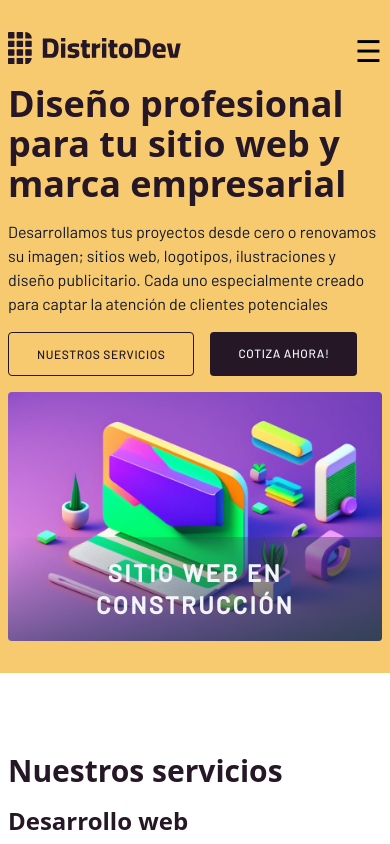
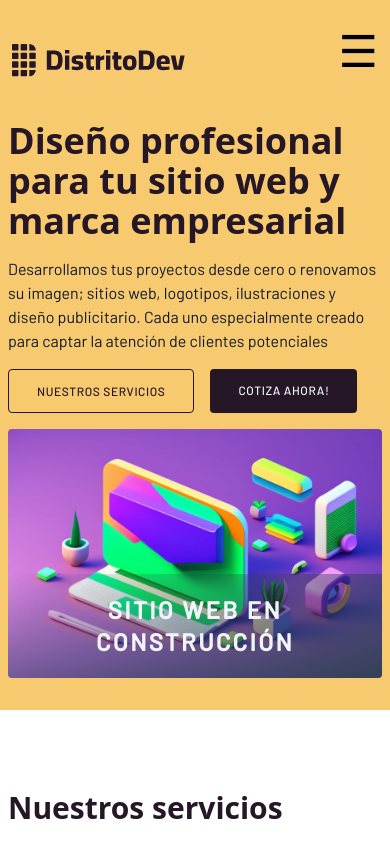
Before and after one commit to AlexRayo/distritodev, a Next.js app: page / in a window 390 px wide. Shown: the top 844 px of the page. Built offline with nearby package versions, Linux system fonts and the light colour scheme.

Commit message:
nav padding, icon menu scale

```diff
--- a/src/components/header.tsx
+++ b/src/components/header.tsx
@@ -13,13 +13,15 @@ function Header() {
                 <link rel="icon" href="/favicon.ico" />
             </Head>
 
-            <header className=" bg-primary-color">
-                <nav className="container flex justify-between pt-8 relative">
+            <header className=" bg-primary-color px-1 lg:px-0">
+                <nav className="container flex justify-between items-center px-2 pt-8 pb-4 lg:pb-0 relative">
                     <Logo />
 
                     <div className="relative inline-block text-left dropdown text-3xl">
-                        <button className='md:hidden' type="button">☰</button>
-                        <div className="opacity-0 opacity-100 invisible dropdown-menu transition-all duration-300 transform origin-top-right -translate-y-2 scale-95 md:visible">
+                        <div className="mb-4">
+                            <button className='md:hidden text-[2.75rem] ' type="button">☰</button>
+                        </div>
+                        <div className="opacity-100 invisible dropdown-menu transition-all duration-300 transform origin-top-right -translate-y-2 scale-95 md:visible">
                             <div className="absolute md:relative right-0 w-56 md:w-auto mt-2 md:mt-0 origin-top-right bg-secondary-color md:bg-transparent rounded-md" role="menu">
                                 <div className="px-4">
                                     <ul className="menu-primary p-0">
```
